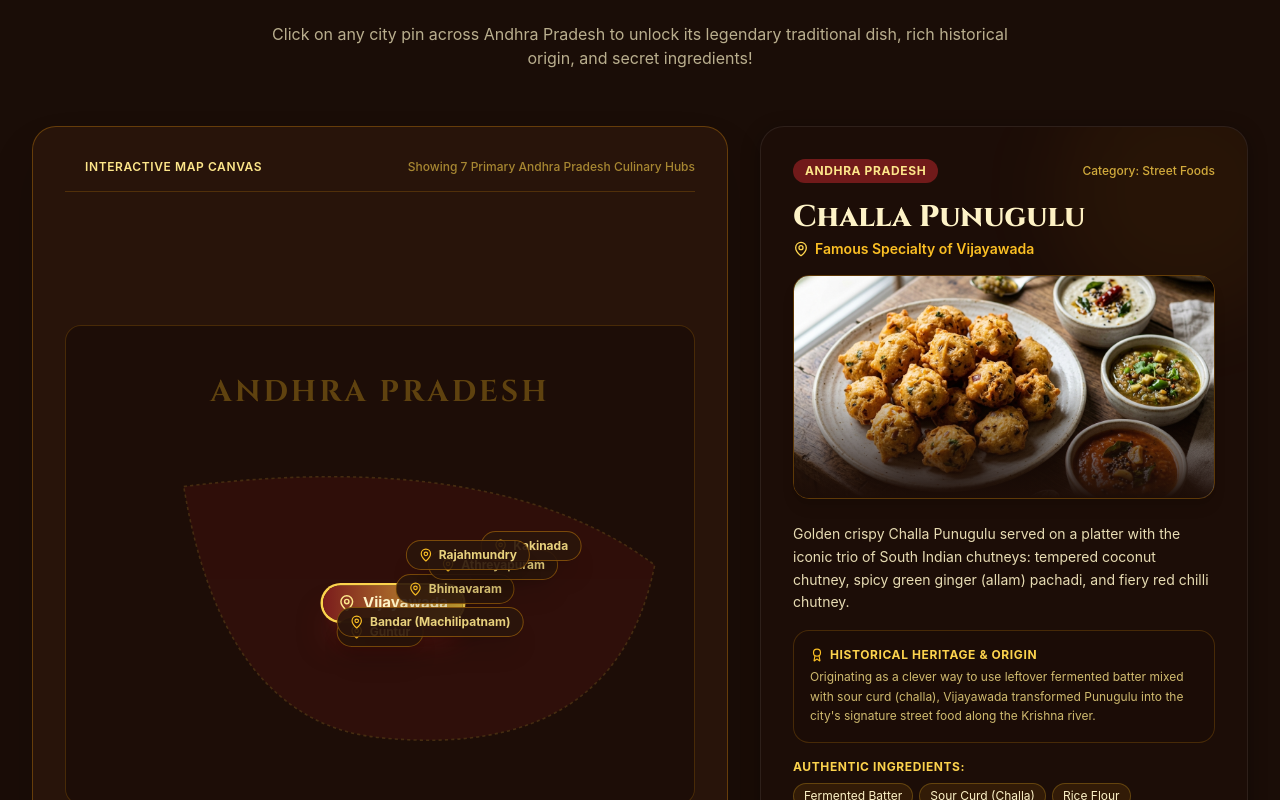
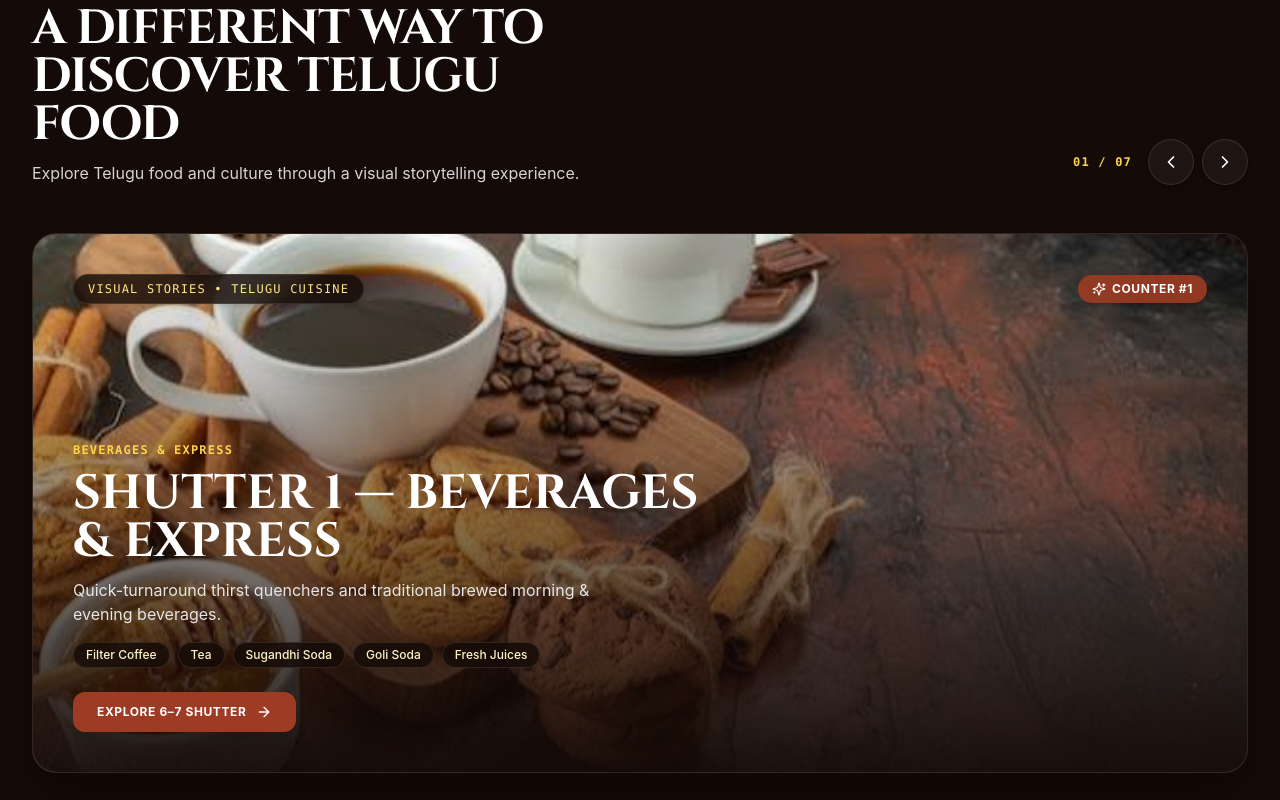
Before and after one commit to sairaghavendra123/All-in-1-places, a React (Vite) app: page / in a window 1280 px wide. Shown: the part 4980-5780 px from the top of the page. Built offline with nearby package versions, Linux system fonts and the light colour scheme; a web font is replaced by a local one.

Commit message:
Implement premium editorial visual storytelling experience for 6-7 Shutter section

```diff
--- a/src/App.jsx
+++ b/src/App.jsx
@@ -3,6 +3,7 @@ import Navbar from './components/Navbar';
 import Hero from './components/Hero';
 import SearchBar from './components/SearchBar';
 import FeaturedCities from './components/FeaturedCities';
+import ShutterSection from './components/ShutterSection';
 import PopularStreetFoods from './components/PopularStreetFoods';
 import ExploreCuisineSection from './components/ExploreCuisineSection';
 import InteractiveMap from './components/InteractiveMap';
@@ -114,6 +115,11 @@ export default function App() {
           onSelectCity={(city) => setSelectedCityModal(city)}
         />
 
+        {/* 6–7 Shutter Visual Storytelling Experience */}
+        <ShutterSection
+          onOpenShutterModal={() => setIsShutterModalOpen(true)}
+        />
+
         {/* Interactive AP & TS Map */}
         <InteractiveMap
           onSelectCity={(city) => setSelectedCityModal(city)}
--- /dev/null
+++ b/src/components/ShutterSection.jsx
@@ -0,0 +1,213 @@
+import React, { useState } from 'react';
+import { motion, AnimatePresence } from 'framer-motion';
+import { ChevronLeft, ChevronRight, ArrowRight, Sparkles } from 'lucide-react';
+
+const SHUTTER_STORIES = [
+  {
+    number: 1,
+    title: 'Shutter 1 — Beverages & Express',
+    category: 'Beverages & Express',
+    image: '/irani_chai.jpg',
+    description: 'Quick-turnaround thirst quenchers and traditional brewed morning & evening beverages.',
+    items: ['Filter Coffee', 'Tea', 'Sugandhi Soda', 'Goli Soda', 'Fresh Juices']
+  },
+  {
+    number: 2,
+    title: 'Shutter 2 — Andhra Veg Hot Snacks',
+    category: 'Andhra Veg Hot Snacks',
+    image: '/guntur_mirchi_bajji.jpg',
+    description: 'Piping-hot deep-fried vegetarian street fritters served with chutneys and chopped onions.',
+    items: ['Guntur Mirchi Bajji', 'Vijayawada Punugulu', 'Tomato Bajji', 'Aratikaya Bajji']
+  },
+  {
+    number: 3,
+    title: 'Shutter 3 — Rayalaseema & Chaat Counter',
+    category: 'Rayalaseema & Chaat Counter',
+    image: '/bhimavaram_bajji_mixture.jpg',
+    description: 'Savory Rayalaseema regional tiffins, street mixtures, and chat delicacies.',
+    items: ['Uggani-Bajji Combo', 'Alasanda Vada', 'Masala Batani', 'Bajji Mixture']
+  },
+  {
+    number: 4,
+    title: 'Shutter 4 — Hot Non-Veg Fry Counter',
+    category: 'Hot Non-Veg Fry Counter',
+    image: '/chicken_pakoda.jpg',
+    description: 'Spicy double-fried chicken pakodas, bamboo chicken, and crispy non-veg appetizers.',
+    items: ['Chicken Pakoda', 'Araku Bongu Chicken', 'Egg Bonda', 'Liver Fry']
+  },
+  {
+    number: 5,
+    title: 'Shutter 5 — Authentic Sweets Counter',
+    category: 'Authentic Sweets Counter',
+    image: '/athreyapuram_pootharekulu.jpg',
+    description: 'Heritage sweet recipes, syrup-soaked kajas, paper sweets, and warm festive delicacies.',
+    items: ['Atreyapuram Pootharekulu', 'Kakinada Kaja', 'Madugula Halwa', 'Hot Boorelu / Bobbatlu']
+  },
+  {
+    number: 6,
+    title: 'Shutter 6 — Dry Snacks & Takeaway Gift Packs',
+    category: 'Dry Snacks & Takeaway Gift Packs',
+    image: '/chegodilu.jpg',
+    description: 'Crunchy festive savories, savory rings, and packaged gift hampers for visitors to take home.',
+    items: ['Chegodilu', 'Chekkalu', 'Karam Gavvalu', 'Packed Sweets']
+  },
+  {
+    number: 7,
+    title: 'Shutter 7 — Ice Creams & Cool Desserts',
+    category: 'Ice Creams & Cool Desserts',
+    image: '/ice_creams.jpg',
+    description: 'Chilled sundaes, earthenware matka kulfi, and fresh fruit dessert bowls.',
+    items: ['Artisanal local ice creams', 'Kulfi', 'Fruit Bowls']
+  }
+];
+
+export default function ShutterSection({ onOpenShutterModal }) {
+  const [currentIndex, setCurrentIndex] = useState(0);
+
+  const handlePrev = () => {
+    setCurrentIndex((prev) => (prev === 0 ? SHUTTER_STORIES.length - 1 : prev - 1));
+  };
+
+  const handleNext = () => {
+    setCurrentIndex((prev) => (prev === SHUTTER_STORIES.length - 1 ? 0 : prev + 1));
+  };
+
+  const currentStory = SHUTTER_STORIES[currentIndex];
+
+  return (
+    <section id="shutter-experience" className="py-24 sm:py-32 bg-[#140A07] relative overflow-hidden border-t border-white/5">
+      <div className="max-w-7xl mx-auto px-4 sm:px-6 lg:px-8 relative z-10 space-y-12">
+
+        {/* 1. Section Introduction */}
+        <div className="flex flex-col md:flex-row md:items-end justify-between gap-6">
+          <div className="space-y-3 max-w-xl">
+            <span className="text-xs font-bold uppercase tracking-[0.2em] text-amber-300 font-mono">
+              6–7 SHUTTER
+            </span>
+            <h2 className="font-festive text-3xl sm:text-5xl font-bold text-white tracking-tight uppercase">
+              A Different Way to <br className="hidden sm:inline" /> Discover Telugu Food
+            </h2>
+            <p className="text-stone-300 text-sm sm:text-base leading-relaxed font-sans">
+              Explore Telugu food and culture through a visual storytelling experience.
+            </p>
+          </div>
+
+          {/* Carousel Arrow Navigation & Counter */}
+          <div className="flex items-center gap-4 self-start md:self-auto">
+            <span className="text-xs font-mono font-bold tracking-widest text-amber-300">
+              {String(currentIndex + 1).padStart(2, '0')} / {String(SHUTTER_STORIES.length).padStart(2, '0')}
+            </span>
+            <div className="flex items-center gap-2">
+              <button
+                onClick={handlePrev}
+                aria-label="Previous Story"
+                className="p-3 rounded-full bg-white/5 hover:bg-[#9E3B24] border border-white/10 text-white transition-all hover:scale-105 active:scale-95 shadow-md"
+              >
+                <ChevronLeft className="w-5 h-5" />
+              </button>
+              <button
+                onClick={handleNext}
+                aria-label="Next Story"
+                className="p-3 rounded-full bg-white/5 hover:bg-[#9E3B24] border border-white/10 text-white transition-all hover:scale-105 active:scale-95 shadow-md"
+              >
+                <ChevronRight className="w-5 h-5" />
+              </button>
+            </div>
+          </div>
+        </div>
+
+        {/* 2. Visual Hero Container */}
+        <motion.div
+          initial={{ opacity: 0, y: 25 }}
+          whileInView={{ opacity: 1, y: 0 }}
+          viewport={{ once: true }}
+          transition={{ duration: 0.6 }}
+          className="bg-[#1C0D07] rounded-3xl overflow-hidden border border-white/10 shadow-2xl relative min-h-[480px] sm:min-h-[540px] flex flex-col justify-between p-6 sm:p-10 group"
+        >
+          {/* Background Image with AnimatePresence */}
+          <AnimatePresence mode="wait">
+            <motion.div
+              key={currentStory.number}
+              initial={{ opacity: 0, scale: 1.03 }}
+              animate={{ opacity: 1, scale: 1 }}
+              exit={{ opacity: 0, scale: 0.97 }}
+              transition={{ duration: 0.5, ease: 'easeOut' }}
+              className="absolute inset-0 z-0 overflow-hidden bg-stone-900"
+            >
+              <img
+                src={currentStory.image}
+                alt={currentStory.title}
+                className="w-full h-full object-cover object-center group-hover:scale-105 transition-transform duration-700 ease-out filter brightness-85 group-hover:brightness-95"
+              />
+              {/* Subtle Bottom Gradient Overlay */}
+              <div className="absolute inset-0 bg-gradient-to-t from-[#140A07] via-[#140A07]/50 to-transparent opacity-95" />
+            </motion.div>
+          </AnimatePresence>
+
+          {/* Top Floating Badge */}
+          <div className="relative z-10 flex items-center justify-between">
+            <span className="px-3.5 py-1.5 rounded-full bg-[#140A07]/80 backdrop-blur-md border border-white/10 text-amber-200 text-xs font-mono uppercase tracking-widest shadow-md">
+              VISUAL STORIES • TELUGU CUISINE
+            </span>
+
+            <span className="hidden sm:inline-flex items-center gap-1.5 px-3.5 py-1.5 rounded-full bg-[#9E3B24]/90 backdrop-blur-md text-white text-xs font-bold uppercase tracking-wider shadow-md">
+              <Sparkles className="w-3.5 h-3.5" />
+              <span>Counter #{currentStory.number}</span>
+            </span>
+          </div>
+
+          {/* Bottom Editorial Content Overlay */}
+          <div className="relative z-10 space-y-4 max-w-2xl mt-auto pt-16">
+            <AnimatePresence mode="wait">
+              <motion.div
+                key={currentStory.number}
+                initial={{ opacity: 0, y: 15 }}
+                animate={{ opacity: 1, y: 0 }}
+                exit={{ opacity: 0, y: -15 }}
+                transition={{ duration: 0.4 }}
+                className="space-y-3"
+              >
+                <span className="text-xs font-mono font-bold uppercase tracking-widest text-amber-300 block">
+                  {currentStory.category}
+                </span>
+
+                <h3 className="font-[#Cinzel] font-festive text-3xl sm:text-5xl font-bold text-white group-hover:text-amber-200 transition-colors uppercase leading-tight">
+                  {currentStory.title}
+                </h3>
+
+                <p className="text-stone-200 text-sm sm:text-base leading-relaxed font-sans max-w-xl">
+                  {currentStory.description}
+                </p>
+
+                {/* Food Item Tags */}
+                <div className="flex flex-wrap gap-2 pt-1">
+                  {currentStory.items.map((item, idx) => (
+                    <span
+                      key={idx}
+                      className="px-3 py-1 rounded-full bg-[#140A07]/80 backdrop-blur-md text-amber-100 text-xs font-medium border border-white/10"
+                    >
+                      {item}
+                    </span>
+                  ))}
+                </div>
+              </motion.div>
+            </AnimatePresence>
+
+            {/* Single CTA Button */}
+            <div className="pt-2">
+              <button
+                onClick={onOpenShutterModal}
+                className="inline-flex items-center gap-2.5 px-6 py-3 rounded-xl bg-[#9E3B24] hover:bg-[#832E1A] text-white text-xs font-bold uppercase tracking-wider shadow-lg transition-all duration-300 group/btn hover:scale-102"
+              >
+                <span>Explore 6–7 Shutter</span>
+                <ArrowRight className="w-4 h-4 group-hover/btn:translate-x-1 transition-transform" />
+              </button>
+            </div>
+          </div>
+
+        </motion.div>
+
+      </div>
+    </section>
+  );
+}
```
